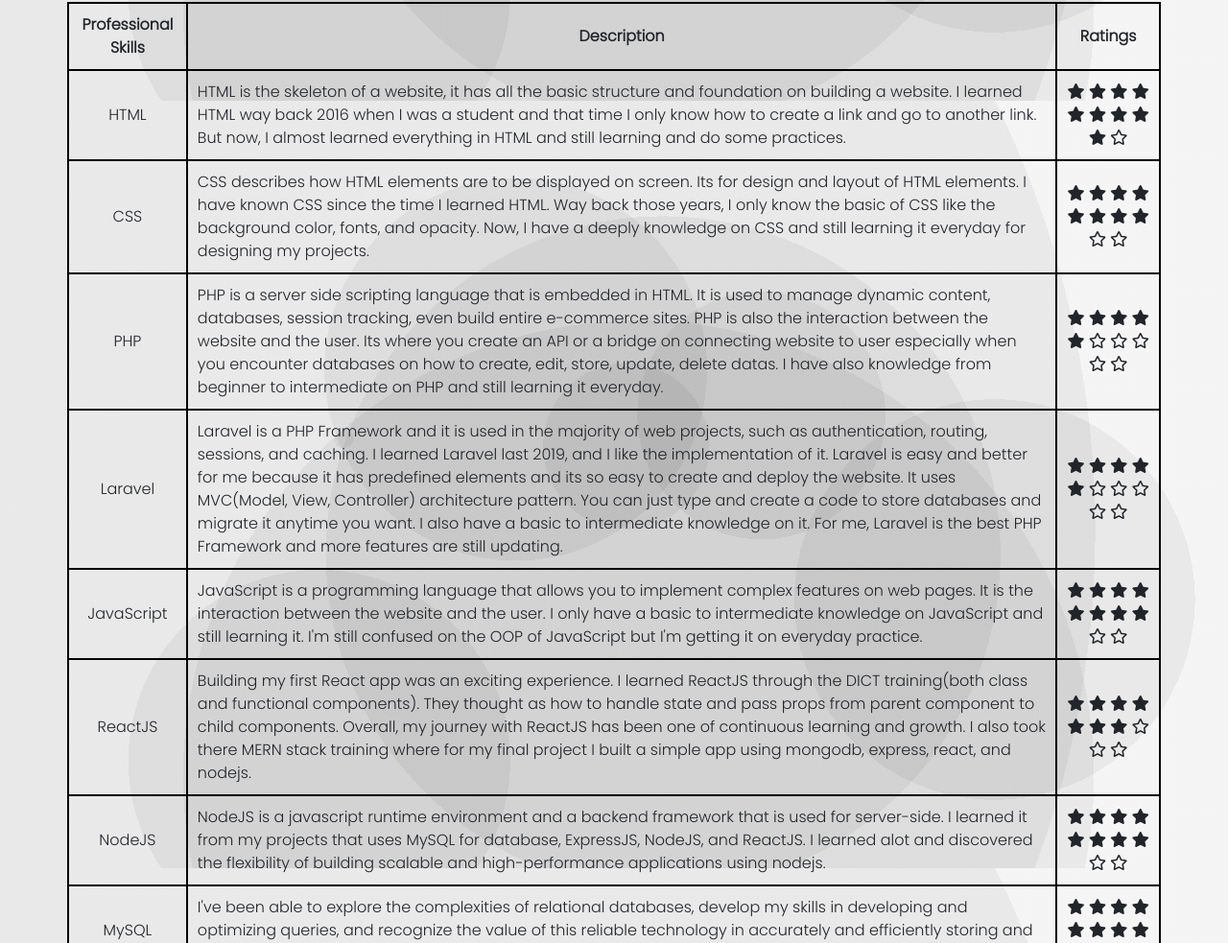
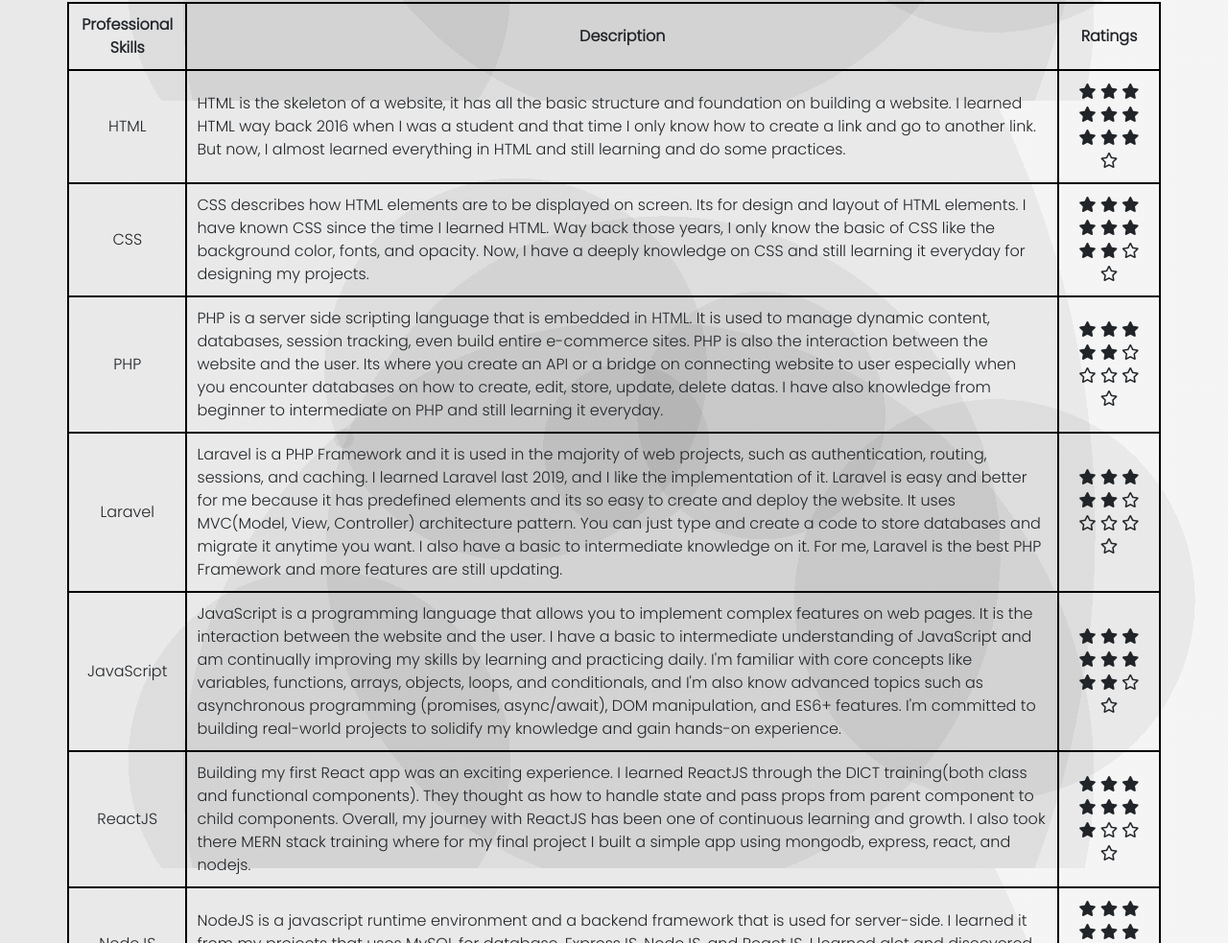
Before and after one commit to CesarF1204/portfolio, a plain HTML site: page index.html in a window 1280 px wide. Shown: the part 1495-2478 px from the top of the page at 96% size. Drawn offline with nearby package versions, Linux system fonts and the light colour scheme.

Commit message:
update portfolio for 2025

```diff
--- a/index.html
+++ b/index.html
@@ -416,7 +416,7 @@
                 </tr>
                 <tr>
                     <td>JavaScript</td>
-                    <td class="description" data-aos="fade-right">JavaScript is a programming language that allows you to implement complex features on web pages. It is the interaction between the website and the user. I only have a basic to intermediate knowledge on JavaScript and still learning it. I'm still confused on the OOP of JavaScript but I'm getting it on everyday practice.</td>
+                    <td class="description" data-aos="fade-right">JavaScript is a programming language that allows you to implement complex features on web pages. It is the interaction between the website and the user. I have a basic to intermediate understanding of JavaScript and am continually improving my skills by learning and practicing daily. I'm familiar with core concepts like variables, functions, arrays, objects, loops, and conditionals, and I'm also know advanced topics such as asynchronous programming (promises, async/await), DOM manipulation, and ES6+ features. I'm committed to building real-world projects to solidify my knowledge and gain hands-on experience.</td>
                     <td data-aos="fade-right">
                         <i class="fas fa-star"></i>
                         <i class="fas fa-star"></i>
```
